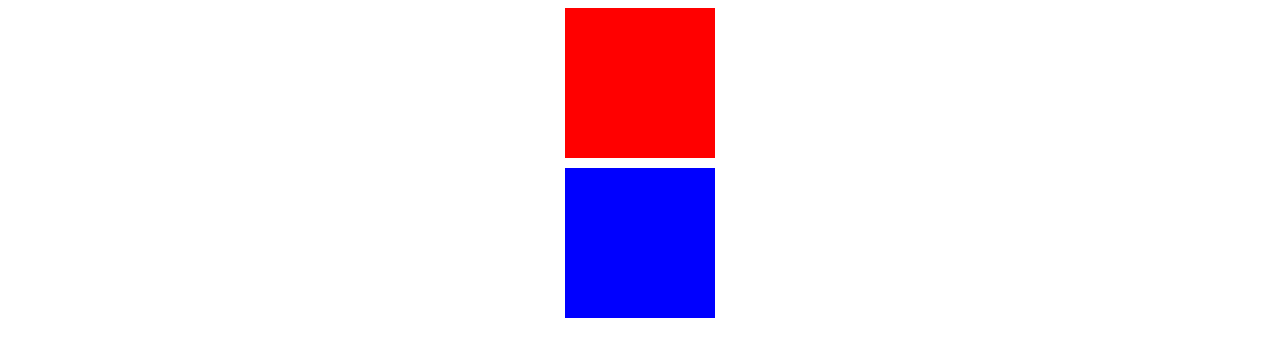
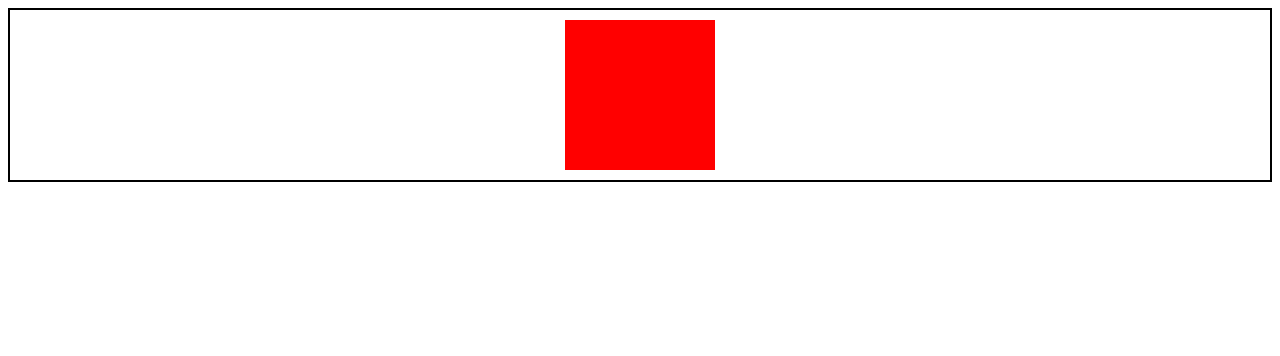
Before and after one commit to Rimon0000/Explore-Animation, a React (Vite) app: page / in a window 1280 px wide. Shown: the top 356 px of the page. Built offline with nearby package versions, Linux system fonts and the light colour scheme.

Commit message:
3D transform element

```diff
--- a/src/App.css
+++ b/src/App.css
@@ -1,12 +1,14 @@
 .main{
-  /* border: 2px solid black; */
+  border: 2px solid black;
   display: flex;
   flex-direction: column;
-  gap: 10px;
+  /* gap: 10px; */
   justify-content: center;
   align-items: center;
+  padding: 10px;
   /* overflow: hidden; */
   /* position: relative; */
+  perspective: 500px;
 }
 
 .box-1{
@@ -18,27 +20,29 @@
   transition-timing-function: ease;
 }
 
-.box-2{
-  /* position: absolute; */
+/* .box-2{
+//  position: absolute;
   background-color: blue;
   height: 150px;
   width: 150px;
   transition-duration: 1000ms;
   transition-timing-function: ease;
-  /* transform-origin: bottom right; */
-}
+  transform-origin: bottom right;
+} */
 
 .box-1:hover{
   /* transform: translateY(150px); */
   /* transform: scale(0.5); */
-  transform: rotate(45deg);
+  /* transform: rotate(45deg); */
+  /* transform: translateZ(600px); */
+  transform: rotateZ(45deg);
 }
 
 /* .container-box-2{
   overflow: hidden;
 } */
 
-.box-2:hover{
-  /* transform: rotate(180deg); */
+/* .box-2:hover{
+  transform: rotate(180deg);
   transform: skew(45deg, 30deg);
-}
+} */
```
